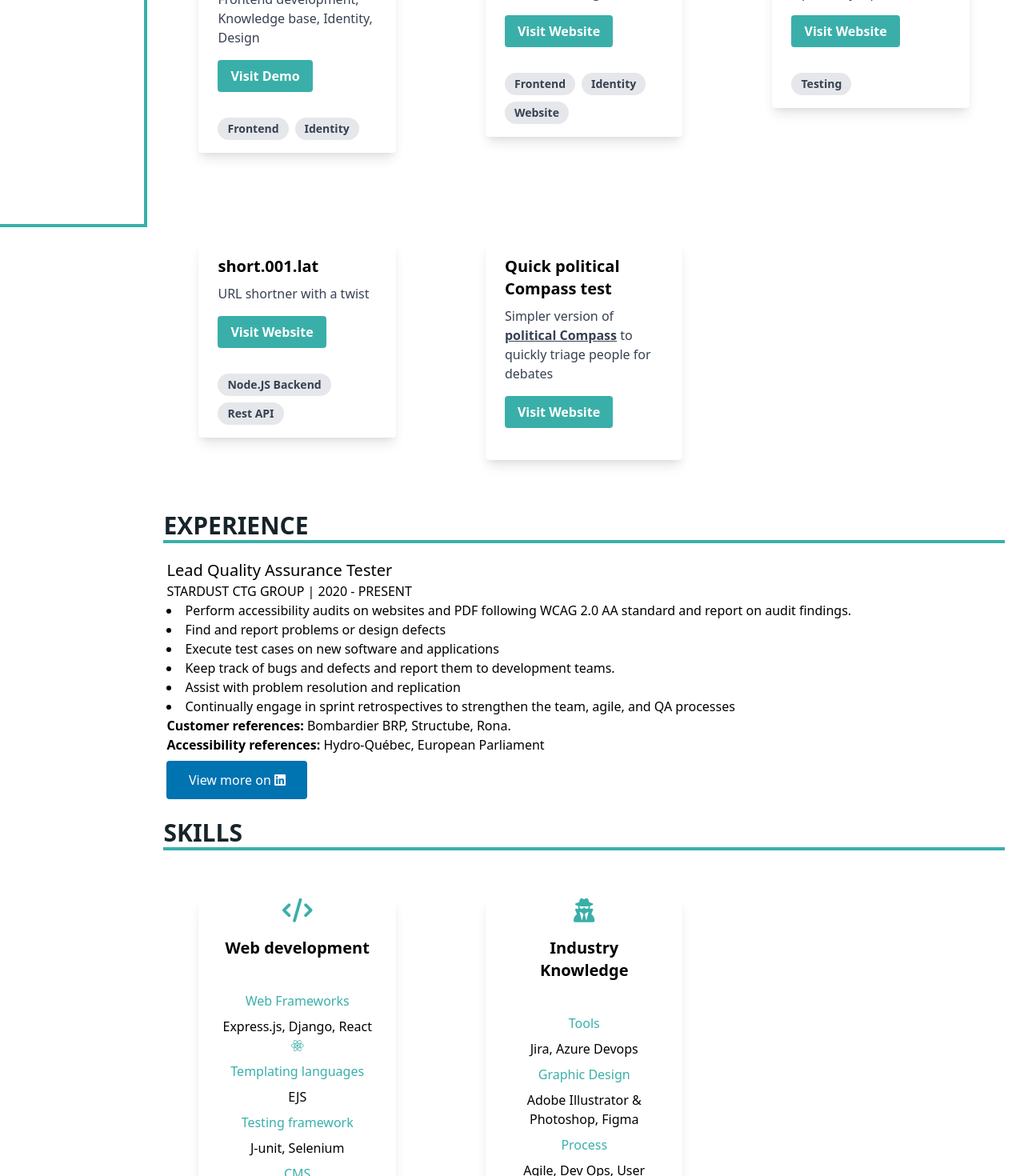
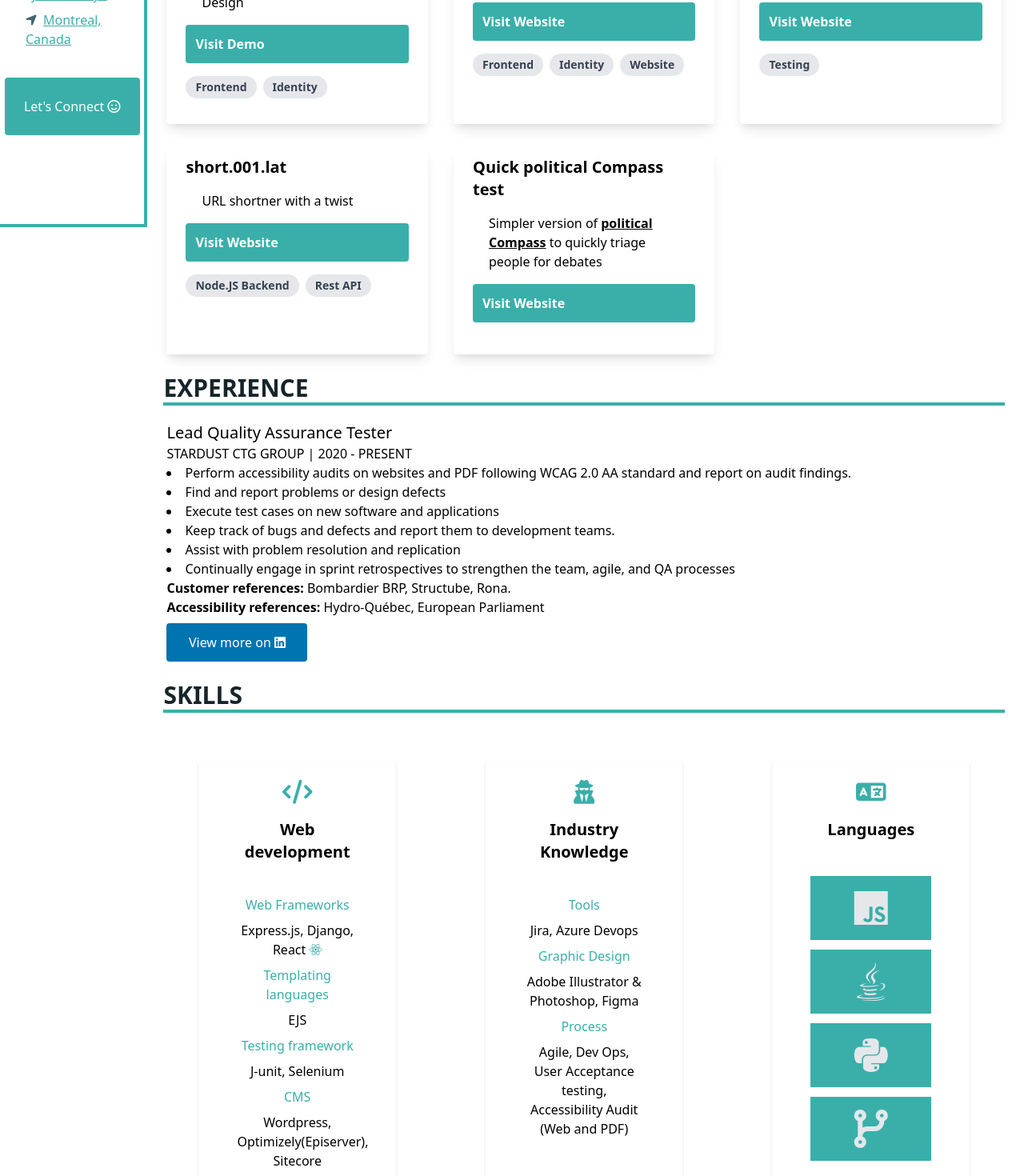
Before and after one commit to jeankhoury0/potential-chainsaw, a React (Create React App) app: page / in a window 1280 px wide. Shown: the part 520-1990 px from the top of the page at 80% size. Built offline with nearby package versions, Linux system fonts and the light colour scheme; what @tailwindcss/typography would draw is missing.

Commit message:
refactor card

```diff
--- a/src/component/Mainview.js
+++ b/src/component/Mainview.js
@@ -1,12 +1,12 @@
 import Experience from "./utility/Experience";
 import { MainViewHeader } from "./utility/MainViewUtil";
-import Portfolio from "./utility/Portfolio";
+import Portfolio, { PortfolioV2 } from "./utility/Portfolio";
 import SocialLinks from "./utility/SocialLinks";
 import ContactForm from "./utility/ContactForm";
 import RoovedPic from './../media/portfolio/RoovedDemo.png'
 import KarbonCoinPic from './../media/portfolio/KarbonCoin.png'
 import jrPic from './../media/portfolio/JosephRibkoff.png'
-import { Skill, Skills } from "./utility/Skills";
+import { LanguageSkill, Skill, Skills } from "./utility/Skills";
 
 function Mainview() {
 
@@ -34,7 +34,7 @@ function Mainview() {
 
                     <MainViewHeader title="Portfolio">
                         <div className="container grid grid-cols-1 sm:grid-col-1 md:grid-cols-2 lg:grid-cols-3 gap-6 xl:gap-8 ">
-                                <Portfolio
+                                <PortfolioV2
                                     header="Medical Assessment web app"
                                     description="Frontend development, Knowledge base, Identity, Design"
                                     ctaText="Visit Demo"
@@ -42,8 +42,8 @@ function Mainview() {
                                     href="https://rhuh-callcenter-demo.herokuapp.com/"
                                     tags={["frontend", "identity"]}
                                     >
-                                    </Portfolio>
-                            <Portfolio
+                                    </PortfolioV2>
+                            <PortfolioV2
                                 header="Karbon Coin"
                                 description="Creating website, brand and material. Top finalist of hult Prize regionals"
                                 ctaText="Visit Website"
@@ -51,8 +51,8 @@ function Mainview() {
                                 href="https://karboncoin.com/"
                                 tags={["frontend", "identity", "Website"]}
                             >
-                            </Portfolio>
-                            <Portfolio
+                            </PortfolioV2>
+                            <PortfolioV2
                                 header="Joseph Ribkoff"
                                 description="User Acceptance testing consultant, CMS on
                                 Optimizely (Episerver) "
@@ -62,8 +62,8 @@ function Mainview() {
                                 tags={["Testing"]}
 
                             >
-                            </Portfolio>
-                            <Portfolio
+                            </PortfolioV2>
+                            <PortfolioV2
                                 header="short.001.lat"
                                 description="URL shortner with a twist"
                                 ctaText="Visit Website"
@@ -72,15 +72,15 @@ function Mainview() {
                                 tags={["Node.JS backend", "Rest API"]}
 
                             >
-                            </Portfolio>
-                            <Portfolio
+                            </PortfolioV2>
+                            <PortfolioV2
                                 header="Quick political Compass test"
                                 description={["Simpler version of ", <a href="https://politicalcompass.org/" rel="noreferrer" target="_blank" className="font-bold underline"> political Compass</a> ," to quickly triage people for debates" ]}
                                 ctaText="Visit Website"
                                 src=""
                                 href="https://jeankhoury.com/Quick-Political-Compass-Test/"
                             >
-                            </Portfolio>
+                            </PortfolioV2>
                         </div>
                     </MainViewHeader>
                     <MainViewHeader title="Experience">
@@ -108,7 +108,7 @@ function Mainview() {
 
                             <Skills title="Web development" fa="fas fa-code">
                             <Skill head>Web Frameworks</Skill>
-                            <Skill>Express.js, Django, React <i className="text-secondAccent hover:opacity-75 fab fa-react"></i></Skill>
+                            <Skill>Express.js, Django, React <i className="text-secondAccent hover:text-white fab fa-react"></i></Skill>
                             <Skill head>Templating languages</Skill>
                             <Skill>EJS</Skill>
                             <Skill head>Testing framework</Skill>
@@ -124,7 +124,12 @@ function Mainview() {
                                 <Skill>Adobe Illustrator & Photoshop, Figma</Skill>
                                 <Skill head>Process</Skill>
                                 <Skill>Agile, Dev Ops, User Acceptance testing, Accessibility Audit (Web and PDF)</Skill>
-
+                            </Skills>
+                            <Skills title="Languages" fa="fas fa-language" className="container grid grid-cols-2">
+                                <LanguageSkill fa="fab fa-js"></LanguageSkill>
+                                <LanguageSkill fa="fab fa-java"></LanguageSkill>
+                                <LanguageSkill fa="fab fa-python"></LanguageSkill>
+                                <LanguageSkill fa="fa fa-code-branch"></LanguageSkill>
                             </Skills>
 
                         </div>
--- a/src/component/Sidebar.js
+++ b/src/component/Sidebar.js
@@ -1,19 +1,21 @@
 import SocialLinks from "./utility/SocialLinks";
+import PhotoJean from "./../media/jean.png"
 
 function Sidebar() {
     return (
         <aside className="h-screen sticky top-0  w-2/6 hidden lg:block ring-4 ring-secondAccent">
             <div className="flex flex-col text-left">
                 <div className="text-center bg-white rounded-md shadow-lg m-3 p-2 text-secondAccent">
-                    <h1 className="text-3xl text-grayAccent font-bold uppercase"> Jean Khoury </h1>
+                        <img src={PhotoJean} alt="" className="filter drop-shadow-lg ring-2 ring-secondAccent"></img>
+                    <h1 className="text-3xl text-grayAccent font-bold uppercase mt-3"> Jean Khoury </h1>
                     <h2 className="text-xl">Computer Science student</h2>
                 </div>
-                <div className="bg-white rounded-md  m-3 p-5  ">
+                <div className="bg-white rounded-md  m-3 p-5">
                     <h2 className="text-xl text-center text-grayAccent font-bold uppercase">Follow me</h2>
                     <SocialLinks ></SocialLinks>
                 </div>
-                <a href="#contact" className="bg-secondAccent w-1/2 self-center text-center py-2 mt-1 text-l font-medium rounded text-white hover:bg-grayAccent transition-colors">
-                    Contact me
+                <a href="#contact" className="bg-secondAccent p-6 self-center text-center  mt-1 text-l font-medium rounded text-white hover:bg-grayAccent transition-colors">
+                    Let's Connect <i className="far fa-smile "></i>
                 </a>
 
 
--- a/src/component/utility/Portfolio.js
+++ b/src/component/utility/Portfolio.js
@@ -33,20 +33,46 @@ function Portfolio(props) {
                 </div>
             </div>
         </div>
-        // <div className="portofolio z-10  min-w-full w-full  md:flex-col  self-auto">
-        //     <div className=" shadow bg-gray-100 rounded-lg bg-gradient-to-br from-secondAccent to-grayAccent text-white">
-        //         <div className="sm:max-w-sm sm:flex-none md:w-auto md:flex-stretch flex flex-col items-stretch relative p-6 xl:p-8 ">
-        //             <h4 className="text-xl font-semibold mb-2 text-shadow"> {props.header}
-        //             </h4>
-        //             <p className="font-medium text-violet-100 text-shadow mb-4">{props.description}</p>
-        //             <img src={props.src} className={`${noImage} rounded-xl shadow-sm ring-2 ring-secondAccent`} alt={props.alt || ""}></img>
-        //             <a href={props.href} rel="noreferrer" target="_blank" className={`${noCTAText} mt-4 bg-black hover:bg-mainAccent transition-colors duration-200 rounded font-semibold py-2 px-4 inline-flex`}>
-        //                 {props.ctaText}
-        //             </a>
-        //         </div>
 
-        //     </div>
-        // </div>
+    )
+}
+
+
+export function PortfolioV2(props){
+
+    var tagPoints = null;
+    if (props.tags) {
+        tagPoints = (props.tags).map((tag) =>
+            <span key={tag} className="inline-block bg-gray-200 rounded-full px-3 py-1 text-sm font-semibold text-gray-700 mr-2 mb-2 capitalize">{tag}</span>
+        );
+    }
+
+    if (!props.src) {
+        var noImage = "hidden"
+    }
+    if (!props.ctaText) {
+        var noCTAText = "hidden"
+    }
+
+    return(
+        <div className="group rounded shadow-lg hover:bg-secondAccent transition-colors duration-500">
+            <h3 className="font-bold text-xl px-6 pt-2 group-hover:text-white duration-500"> {props.header}</h3>
+            <div className="py-2 px-6">
+                <img src={props.src} className={`${noImage} w-full p-2 group-hover:bg-gray-200`} alt={props.alt || ""}></img>
+                <p className="py-2 px-5  group-hover:text-white"> {props.description} </p>
+                <div className="py-2">
+                    <a href={props.href} rel="noreferrer" target="_blank" className={`${noCTAText} flex p-3 text-center bg-secondAccent text-white hover:bg-mainAccent group-hover:bg-mainAccent transition-colors duration-200 rounded font-semibold`}>
+                        {props.ctaText}
+                    </a>
+                    <div className="pt-4 pb-2">
+                        {tagPoints}
+                    </div>
+                </div>
+
+            </div>
+
+        </div>
+
     )
 }
 
--- a/src/component/utility/Skills.js
+++ b/src/component/utility/Skills.js
@@ -1,12 +1,12 @@
 
 export function Skills(props){
     return(
-        <div class="md:p-10 h-full flex flex-wrap">
-            <div className="max-w-sm rounded overflow-hidden shadow-lg text-center">
-                <i className={`text-secondAccent text-3xl ${props.fa}`}></i>
+        <div class="md:p-10 ">
+            <div className="duration-500 min-h-full group p-6 max-w-sm rounded overflow-hidden shadow text-center hover:bg-secondAccent hover:shadow-xl transition-colors">
+                <i className={`text-secondAccent text-3xl  ${props.fa} group-hover:text-white`}></i>
                 <div className ="px-6 py-4">
-                <div className ="font-bold text-xl mb-2">{props.title}</div>
-                <p className ="text-gray-700 text-base">
+                    <h3 className="font-bold text-xl mb-2 group-hover:text-white">{props.title}</h3>
+                    <p className="text-gray-700 text-base group-hover:text-white">
                     {props.description}
                 </p>
                 </div>
@@ -25,8 +25,19 @@ export function Skill(props){
     }
     return (
         <div>
-            <div className={`${headClass} text-center`}>{props.children}</div>
+            <div className={`${headClass} text-center group-hover:text-white`}>{props.children}</div>
             <div className="text-center "></div>
         </div>
     )
 }
+
+export function LanguageSkill(props){
+    return(
+        <div className="group p-4 overflow-hidden text-center bg-secondAccent group-hover:bg-white transition-colors mt-3 ">
+            <div className=" ">
+                <i className={`text-gray-200 text-5xl group-hover:text-secondAccent ${props.fa}`}></i>
+            </div>
+        </div>
+
+    )
+}
```
Also changed, not shown: src/media/jean.png (added), 11 other files (tests, documents, lock files or other folders).
